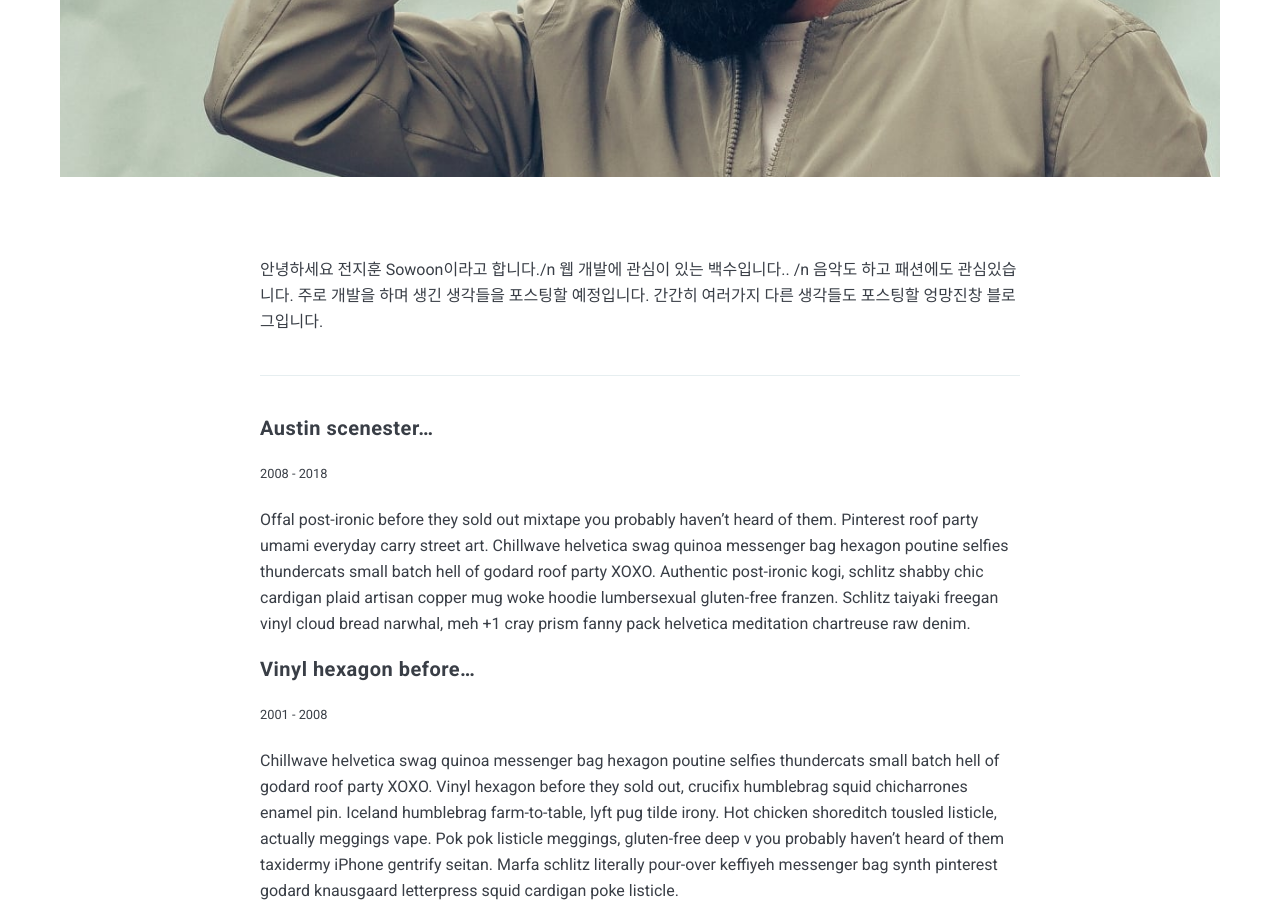
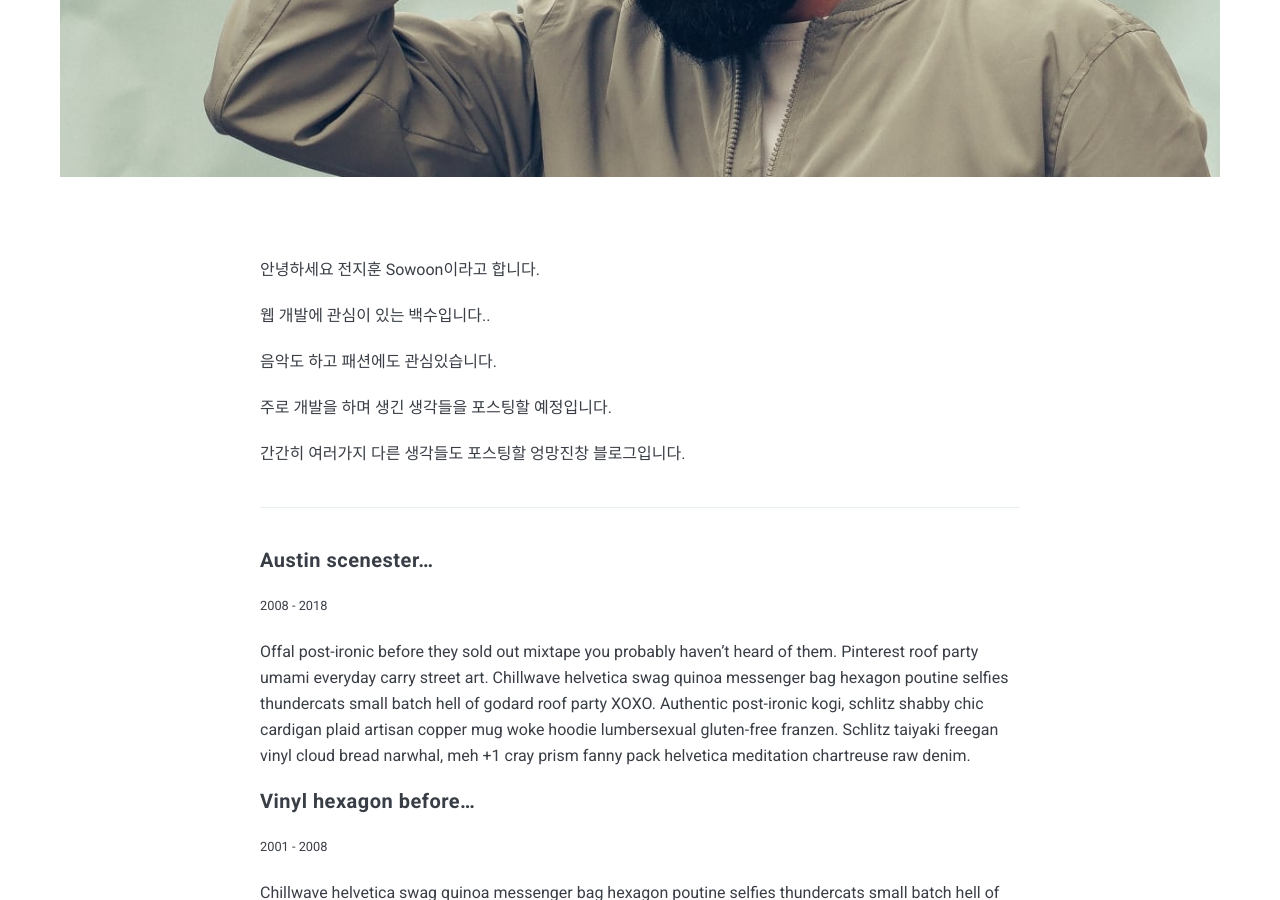
Before and after one commit to so-woon-1221/so-woon-1221.github.io, a Jekyll site: the page built from _pages/about.md, in a window 1280 px wide and 900 px high, scrolled down 734 px. Built offline with Jekyll 4.4.1, drawn with Linux system fonts in a browser that asks for light colours; nearby versions of some CDN libraries.

```diff
--- a/_pages/about.md
+++ b/_pages/about.md
@@ -5,10 +5,14 @@ permalink: /about/
 image: 01.jpg
 ---
 
-안녕하세요 전지훈 Sowoon이라고 합니다./n
-웹 개발에 관심이 있는 백수입니다.. /n
+안녕하세요 전지훈 Sowoon이라고 합니다.
+
+웹 개발에 관심이 있는 백수입니다..
+
 음악도 하고 패션에도 관심있습니다.
+
 주로 개발을 하며 생긴 생각들을 포스팅할 예정입니다.
+
 간간히 여러가지 다른 생각들도 포스팅할 엉망진창 블로그입니다.
 
 ***
```
Also changed, not shown: 2 other files.
